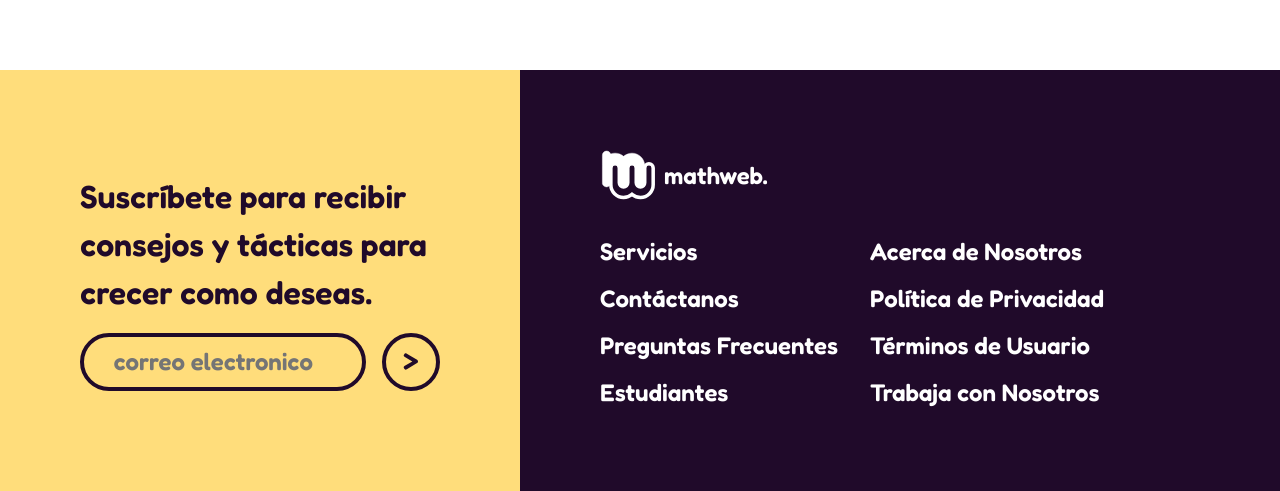
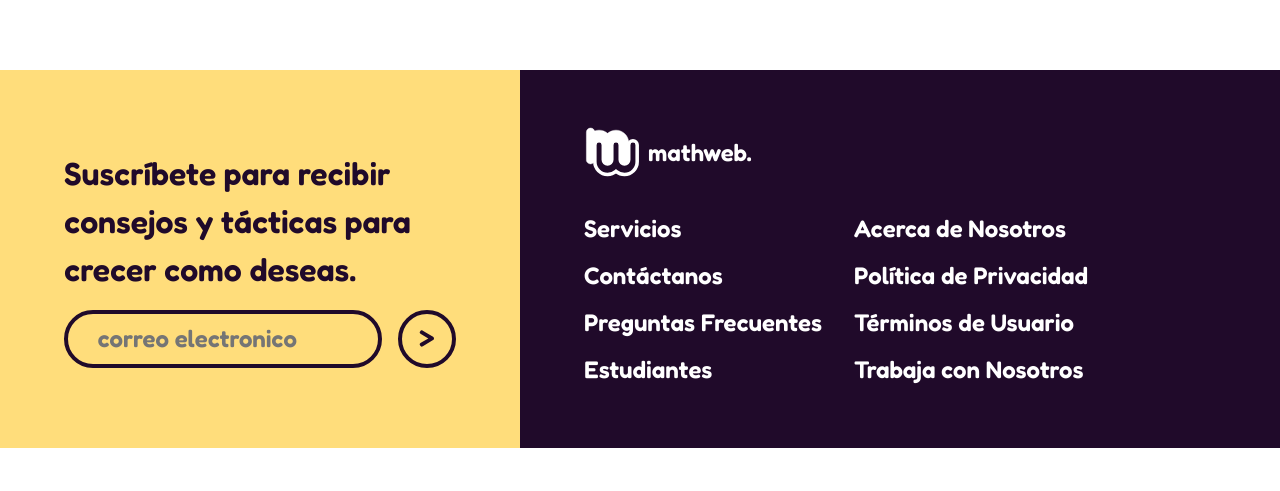
Before and after one commit to STON3E187/MathWeb-React, a React (Vite) app: page / in a window 1280 px wide. Shown: the part 4023-4514 px from the top of the page. After the commit the page ends 4471 px from the top, so only its background shows below. Built offline with nearby package versions, Linux system fonts and the light colour scheme.

Commit message:
footer responsive

```diff
--- a/src/styles/footer.css
+++ b/src/styles/footer.css
@@ -1,11 +1,9 @@
 /*****************Footer*****************/
 .footer{
+  display: flex;
+  justify-content: center;
   background-color: var(--negro);
-  display: flex;
-  flex-wrap: wrap;
-  justify-content: center;
   width: 100vw;
-  height: auto;
   font-weight: 600;
   font-size: 1.5rem;
 }
@@ -21,8 +19,8 @@
   flex-direction: column;
   justify-content: center;
   max-width: 520px;
-  height: 100%;
-  padding: 5rem;
+  width: auto;
+  padding: 5rem 4rem;
   gap: 1rem;
   background-color: var(--backgroud-email);
 }
@@ -61,12 +59,13 @@
 .footer-info{
   background-color: var(--negro);
   color:var(--blanco);
-  display: 	flex;
+  display: flex;
   flex-wrap: wrap;
   justify-content: start;
+  align-content: center;
   align-items: center;
   gap:2rem;
-  padding: 5rem;
+  padding: 0rem 4rem;
   width: 100%;
   height: 100%;
 }
@@ -103,3 +102,19 @@
   width: 100%;
   transition: all 0.3s var(--animacion);
 }
+
+@media (max-width: 1000px){
+  .footer-container{
+    flex-direction: column;
+  }
+  .footer-email{
+    max-width: 100%;
+    padding: 4rem 5rem;
+  }
+  .footer-info{
+    padding: 4rem 5rem;
+  }
+  .footer-ul-wrap{
+    flex-wrap: wrap;
+  }
+}
```
